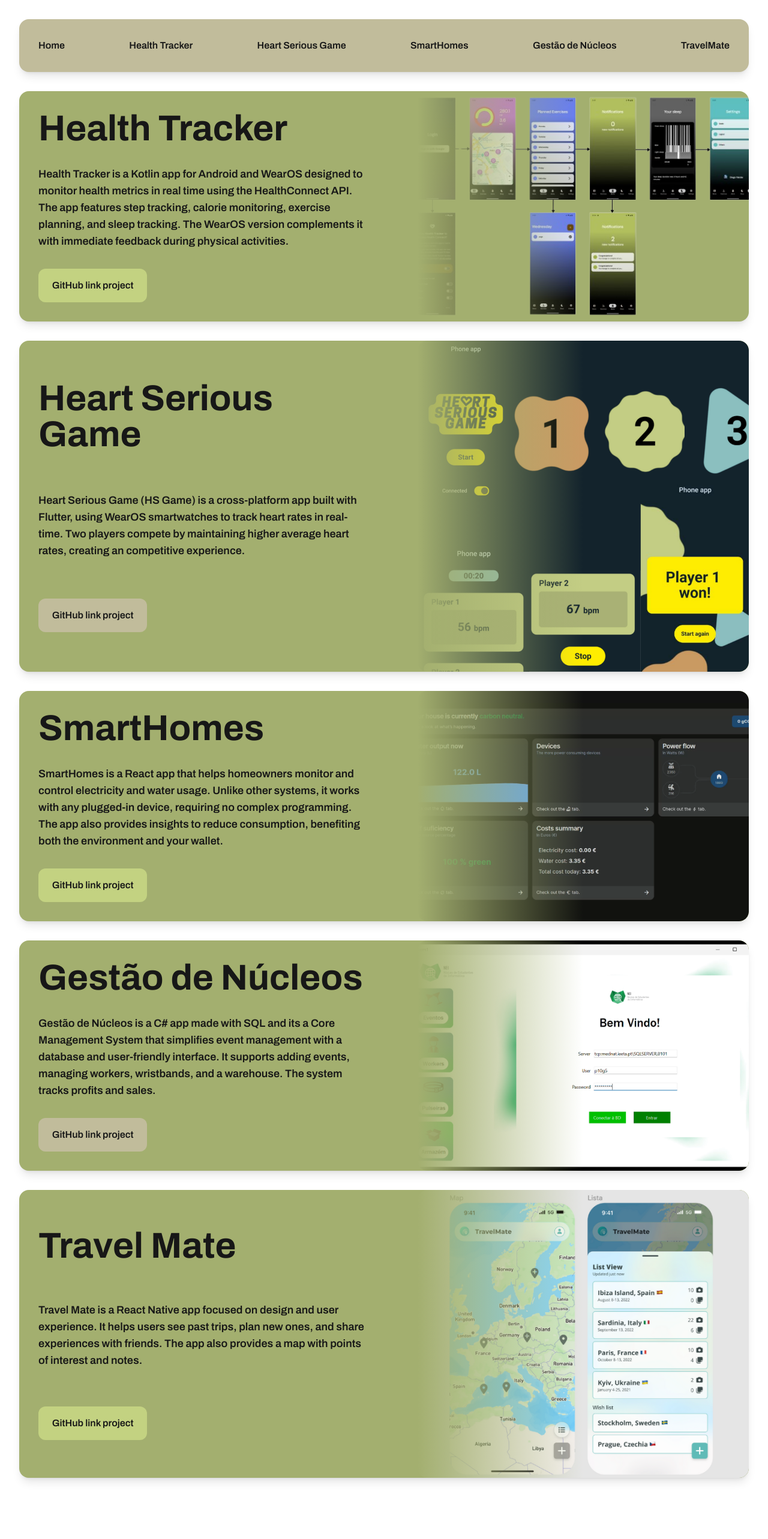
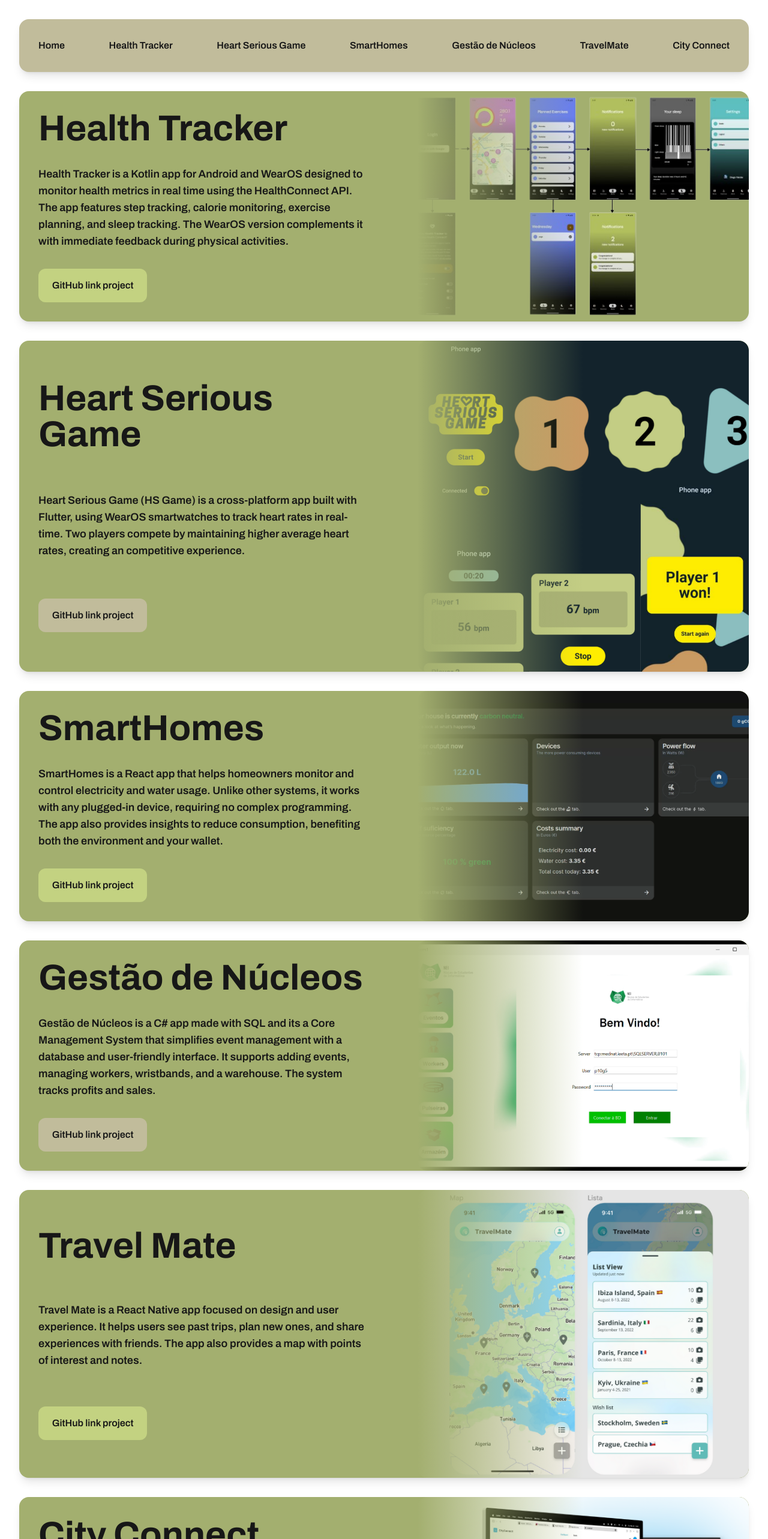
Before and after one commit to falcaodiogo/falcaodiogo.github.io, a Next.js app: page /university in a window 1280 px wide. Shown: the top 2566 px of the page at 60% size. Before the commit the page ends 2496 px from the top, so only its background shows below. Built offline with nearby package versions, Linux system fonts and the light colour scheme.

Commit message:
TQS project added

```diff
--- a/app/components/navBar.tsx
+++ b/app/components/navBar.tsx
@@ -61,6 +61,16 @@
           TravelMate
         </ScrollLink>
       </li>
+      <li>
+        <ScrollLink
+          to="city-connect"
+          smooth={true}
+          duration={600}
+          className="cursor-pointer"
+        >
+          City Connect
+        </ScrollLink>
+      </li>
     </ul>
   );
 };
--- a/app/university/page.tsx
+++ b/app/university/page.tsx
@@ -8,6 +8,7 @@
 import HSG from "../assets/heartSeriousGame/hsg.png";
 import ProjectsCard from "../components/projectsCard";
 import TravelMate from "../assets/travelMate/image.png";
+import CityConnect from "../assets/cityconnected/cityconnected.png";
 import { Element } from "react-scroll";
 
 const UniversityPage = () => {
@@ -61,6 +62,14 @@
             image={TravelMate}
           />
         </Element>
+        <Element name="city-connect">
+          <ProjectsCard
+            name="City Connect"
+            description="Development of a digital platform MVP for bus services, focusing on software quality, continuous testing, integration, and delivery. Key components include a Client Portal, Staff Portal, and Digital Signage. Goals: streamline operations, improve user experience, and unify services."
+            link="https://github.com/CityConnect-TQS/control-room"
+            image={CityConnect}
+          />
+        </Element>
       </div>
     </PageWrapper>
   );
```
Also changed, not shown: app/assets/cityconnected/cityconnected.png (added).
